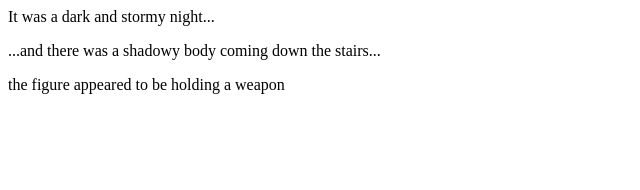
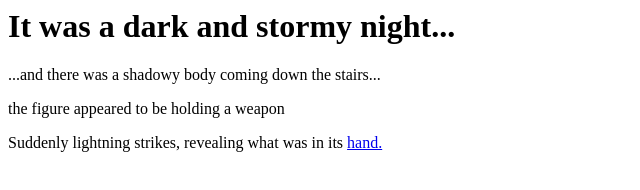
Before and after one commit to kianatriescode/fireside-story, a plain HTML site: page index.html in a window 1280 px wide. Shown: the whole page, without its empty margins (0-640 px from the left). Drawn offline with Linux system fonts and the light colour scheme.

Commit message:
added h1, title, and additional paragraph including link

```diff
--- a/index.html
+++ b/index.html
@@ -1,7 +1,11 @@
 <html>
+  <head>
+    <title>It Was a Dark and Stormy Night</title>
+  </head>
   <body>
-    <p>It was a dark and stormy night...</p>
+    <h1>It was a dark and stormy night...</h1>
     <p>...and there was a shadowy body coming down the stairs...</p>
     <p>the figure appeared to be holding a weapon</p>
+    <p>Suddenly lightning strikes, revealing what was in its <a href="https://kittenrescue.org/wp-content/uploads/2017/03/KittenRescue_KittenCareHandbook.jpg"target='_blank'>hand.</a></p>
   </body>
 </html>
```
